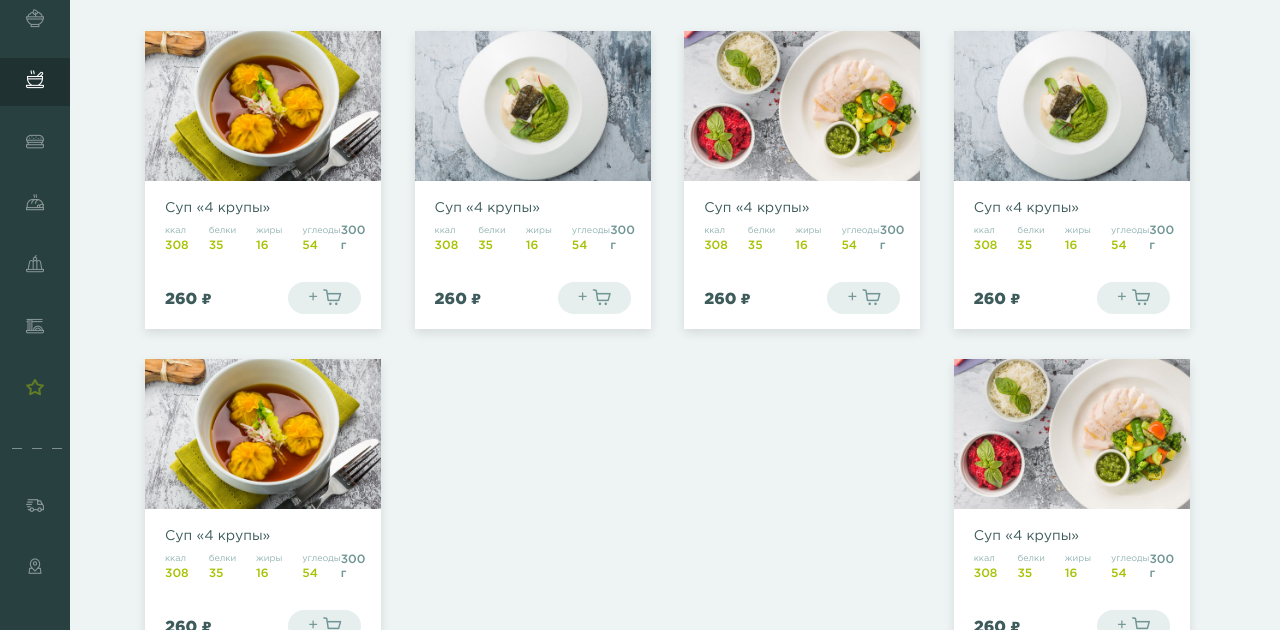
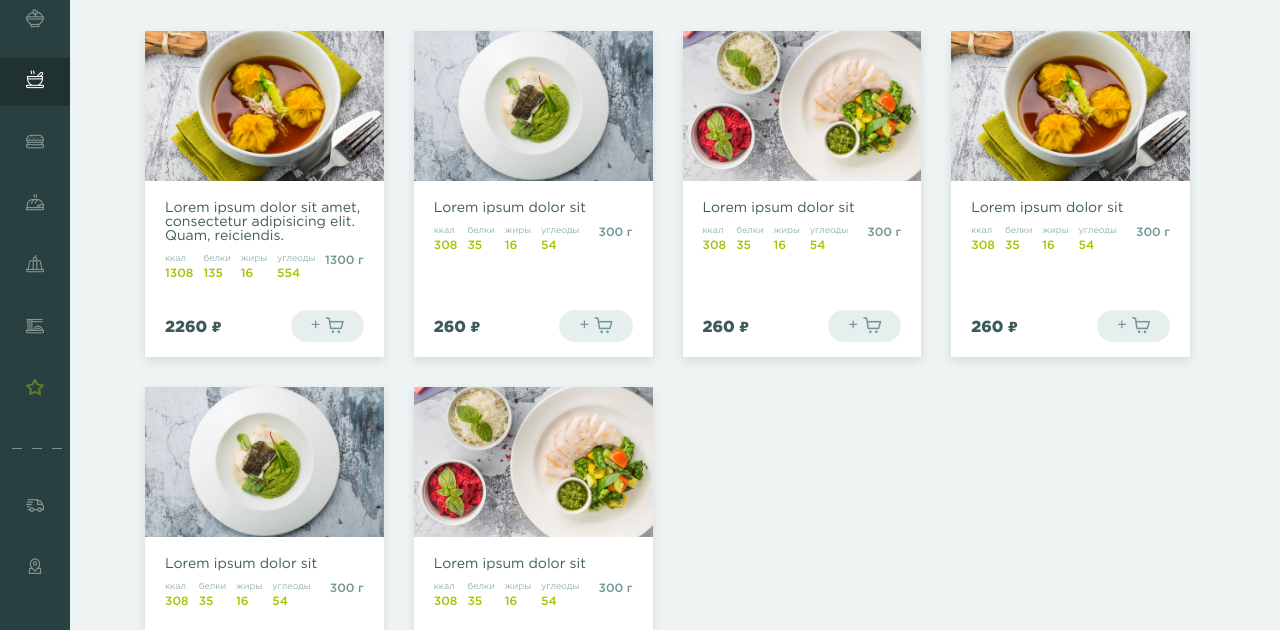
Before and after one commit to atokelio3/naparah_local, a website: page catalog.html in a window 1280 px wide. Shown: the part 170-800 px from the top of the page. Drawn offline with Linux system fonts and the light colour scheme; files whose address does not match are found by name; a web font is replaced by a local one.

Commit message:
layout catalog

```diff
--- a/catalog.html
+++ b/catalog.html
@@ -228,12 +228,52 @@
           <div class="page-header__desc">8 блюд</div>
         </div>
         <div class="product-list">
-          <div class="product-card">
+          <div class="product-card product-list__product-card">
             <div class="product-card__img" style="background-image: url('static/img/dish1.jpg')"></div>
             <div class="product-card__content">
-              <div class="product-card__info">
-                <div class="product-card__info-left">
-                  <div class="product-card__title">Суп «4 крупы»</div>
+              <div class="product-card__content-top">
+                <div class="product-card__title">Lorem ipsum dolor sit amet, consectetur adipisicing elit. Quam,
+                  reiciendis.
+                </div>
+                <div class="product-card__info">
+                  <div class="product-composition">
+                    <div class="product-composition__item">
+                      <div class="product-composition__title">ккал</div>
+                      <div class="product-composition__value">1308</div>
+                    </div>
+                    <div class="product-composition__item">
+                      <div class="product-composition__title">белки</div>
+                      <div class="product-composition__value">135</div>
+                    </div>
+                    <div class="product-composition__item">
+                      <div class="product-composition__title">жиры</div>
+                      <div class="product-composition__value">16</div>
+                    </div>
+                    <div class="product-composition__item">
+                      <div class="product-composition__title">углеоды</div>
+                      <div class="product-composition__value">554</div>
+                    </div>
+                  </div>
+                  <div class="product-card__weight">1300 г</div>
+                </div>
+              </div>
+              <div class="product-card__content-bottom">
+                <div class="product-card__price">2260 <span>&#8381;</span></div>
+                <button type="button" class="button button--secondary product-card__button">
+                  <span class="product-card__button-plus">+</span>
+                  <span class="product-card__button-icon">
+                    <span class="icon-cart"></span>
+                  </span>
+                </button>
+              </div>
+            </div>
+          </div>
+          <div class="product-card product-list__product-card">
+            <div class="product-card__img" style="background-image: url('static/img/dish2.jpg')"></div>
+            <div class="product-card__content">
+              <div class="product-card__content-top">
+                <div class="product-card__title">Lorem ipsum dolor sit</div>
+                <div class="product-card__info">
                   <div class="product-composition">
                     <div class="product-composition__item">
                       <div class="product-composition__title">ккал</div>
@@ -252,12 +292,10 @@
                       <div class="product-composition__value">54</div>
                     </div>
                   </div>
-                </div>
-                <div class="product-card__info-right">
                   <div class="product-card__weight">300 г</div>
                 </div>
               </div>
-              <div class="product-card__bottom">
+              <div class="product-card__content-bottom">
                 <div class="product-card__price">260 <span>&#8381;</span></div>
                 <button type="button" class="button button--secondary product-card__button">
                   <span class="product-card__button-plus">+</span>
@@ -268,12 +306,12 @@
               </div>
             </div>
           </div>
-          <div class="product-card">
-            <div class="product-card__img" style="background-image: url('static/img/dish2.jpg')"></div>
+          <div class="product-card product-list__product-card">
+            <div class="product-card__img" style="background-image: url('static/img/dish3.jpg')"></div>
             <div class="product-card__content">
-              <div class="product-card__info">
-                <div class="product-card__info-left">
-                  <div class="product-card__title">Суп «4 крупы»</div>
+              <div class="product-card__content-top">
+                <div class="product-card__title">Lorem ipsum dolor sit</div>
+                <div class="product-card__info">
                   <div class="product-composition">
                     <div class="product-composition__item">
                       <div class="product-composition__title">ккал</div>
@@ -292,12 +330,10 @@
                       <div class="product-composition__value">54</div>
                     </div>
                   </div>
-                </div>
-                <div class="product-card__info-right">
                   <div class="product-card__weight">300 г</div>
                 </div>
               </div>
-              <div class="product-card__bottom">
+              <div class="product-card__content-bottom">
                 <div class="product-card__price">260 <span>&#8381;</span></div>
                 <button type="button" class="button button--secondary product-card__button">
                   <span class="product-card__button-plus">+</span>
@@ -308,12 +344,12 @@
               </div>
             </div>
           </div>
-          <div class="product-card">
-            <div class="product-card__img" style="background-image: url('static/img/dish3.jpg')"></div>
+          <div class="product-card product-list__product-card">
+            <div class="product-card__img" style="background-image: url('static/img/dish1.jpg')"></div>
             <div class="product-card__content">
-              <div class="product-card__info">
-                <div class="product-card__info-left">
-                  <div class="product-card__title">Суп «4 крупы»</div>
+              <div class="product-card__content-top">
+                <div class="product-card__title">Lorem ipsum dolor sit</div>
+                <div class="product-card__info">
                   <div class="product-composition">
                     <div class="product-composition__item">
                       <div class="product-composition__title">ккал</div>
@@ -332,12 +368,10 @@
                       <div class="product-composition__value">54</div>
                     </div>
                   </div>
-                </div>
-                <div class="product-card__info-right">
                   <div class="product-card__weight">300 г</div>
                 </div>
               </div>
-              <div class="product-card__bottom">
+              <div class="product-card__content-bottom">
                 <div class="product-card__price">260 <span>&#8381;</span></div>
                 <button type="button" class="button button--secondary product-card__button">
                   <span class="product-card__button-plus">+</span>
@@ -348,12 +382,12 @@
               </div>
             </div>
           </div>
-          <div class="product-card">
+          <div class="product-card product-list__product-card">
             <div class="product-card__img" style="background-image: url('static/img/dish2.jpg')"></div>
             <div class="product-card__content">
-              <div class="product-card__info">
-                <div class="product-card__info-left">
-                  <div class="product-card__title">Суп «4 крупы»</div>
+              <div class="product-card__content-top">
+                <div class="product-card__title">Lorem ipsum dolor sit</div>
+                <div class="product-card__info">
                   <div class="product-composition">
                     <div class="product-composition__item">
                       <div class="product-composition__title">ккал</div>
@@ -372,12 +406,10 @@
                       <div class="product-composition__value">54</div>
                     </div>
                   </div>
-                </div>
-                <div class="product-card__info-right">
                   <div class="product-card__weight">300 г</div>
                 </div>
               </div>
-              <div class="product-card__bottom">
+              <div class="product-card__content-bottom">
                 <div class="product-card__price">260 <span>&#8381;</span></div>
                 <button type="button" class="button button--secondary product-card__button">
                   <span class="product-card__button-plus">+</span>
@@ -388,12 +420,12 @@
               </div>
             </div>
           </div>
-          <div class="product-card">
-            <div class="product-card__img" style="background-image: url('static/img/dish1.jpg')"></div>
+          <div class="product-card product-list__product-card">
+            <div class="product-card__img" style="background-image: url('static/img/dish3.jpg')"></div>
             <div class="product-card__content">
-              <div class="product-card__info">
-                <div class="product-card__info-left">
-                  <div class="product-card__title">Суп «4 крупы»</div>
+              <div class="product-card__content-top">
+                <div class="product-card__title">Lorem ipsum dolor sit</div>
+                <div class="product-card__info">
                   <div class="product-composition">
                     <div class="product-composition__item">
                       <div class="product-composition__title">ккал</div>
@@ -412,52 +444,10 @@
                       <div class="product-composition__value">54</div>
                     </div>
                   </div>
-                </div>
-                <div class="product-card__info-right">
                   <div class="product-card__weight">300 г</div>
                 </div>
               </div>
-              <div class="product-card__bottom">
-                <div class="product-card__price">260 <span>&#8381;</span></div>
-                <button type="button" class="button button--secondary product-card__button">
-                  <span class="product-card__button-plus">+</span>
-                  <span class="product-card__button-icon">
-                    <span class="icon-cart"></span>
-                  </span>
-                </button>
-              </div>
-            </div>
-          </div>
-          <div class="product-card">
-            <div class="product-card__img" style="background-image: url('static/img/dish3.jpg')"></div>
-            <div class="product-card__content">
-              <div class="product-card__info">
-                <div class="product-card__info-left">
-                  <div class="product-card__title">Суп «4 крупы»</div>
-                  <div class="product-composition">
-                    <div class="product-composition__item">
-                      <div class="product-composition__title">ккал</div>
-                      <div class="product-composition__value">308</div>
-                    </div>
-                    <div class="product-composition__item">
-                      <div class="product-composition__title">белки</div>
-                      <div class="product-composition__value">35</div>
-                    </div>
-                    <div class="product-composition__item">
-                      <div class="product-composition__title">жиры</div>
-                      <div class="product-composition__value">16</div>
-                    </div>
-                    <div class="product-composition__item">
-                      <div class="product-composition__title">углеоды</div>
-                      <div class="product-composition__value">54</div>
-                    </div>
-                  </div>
-                </div>
-                <div class="product-card__info-right">
-                  <div class="product-card__weight">300 г</div>
-                </div>
-              </div>
-              <div class="product-card__bottom">
+              <div class="product-card__content-bottom">
                 <div class="product-card__price">260 <span>&#8381;</span></div>
                 <button type="button" class="button button--secondary product-card__button">
                   <span class="product-card__button-plus">+</span>
--- a/gulp/blocks/product-card/_product-card.scss
+++ b/gulp/blocks/product-card/_product-card.scss
@@ -1,20 +1,7 @@
 .product-card {
   position: relative;
   box-shadow: 0 4px 10px rgba(0, 0, 0, 0.1);
-  margin-bottom: 20px;
-
-  @media (min-width: $screen-md) {
-    margin-bottom: 30px;
-    width: calc(50% - 15px);
-  }
-
-  @media (min-width: $screen-lg) {
-    width: calc(33.33% - 20px);
-  }
-
-  @media (min-width: $screen-xl) {
-    width: calc(25% - 25px);
-  }
+  background-color: $color-white;
 
   &__img {
     height: 150px;
@@ -24,8 +11,16 @@
   }
 
   &__content {
+    display: flex;
+    flex-direction: column;
+    justify-content: space-between;
+    position: relative;
+    height: calc(100% - 150px);
     padding: 20px 20px 15px;
-    background-color: $color-white;
+  }
+
+  &__content-top {
+    margin-bottom: 30px;
   }
 
   &__title {
@@ -44,15 +39,9 @@
   &__info {
     display: flex;
     justify-content: space-between;
-    margin-bottom: 30px;
   }
 
-  &__info-right {
-    display: flex;
-    align-items: flex-end;
-  }
-
-  &__bottom {
+  &__content-bottom {
     display: flex;
     justify-content: space-between;
     align-items: center;
--- a/gulp/blocks/product-list/_product-list.scss
+++ b/gulp/blocks/product-list/_product-list.scss
@@ -3,7 +3,65 @@
   @media (min-width: $screen-md) {
     display: flex;
     flex-wrap: wrap;
-    justify-content: space-between;
+  }
+
+  &__product-card {
+    margin-bottom: 20px;
+
+    @media (min-width: $screen-md) {
+      width: calc(50% - 15px);
+      margin-bottom: 30px;
+      margin-right: 30px;
+
+      &:nth-child(2n) {
+        margin-right: 0;
+      }
+
+    }
+
+    @media (min-width: $screen-lg) {
+      width: calc(33.33% - 20px);
+
+      &:nth-child(2n) {
+        margin-right: 30px;
+      }
+
+      &:nth-child(3n+3) {
+        margin-right: 0;
+      }
+
+    }
+
+    @media (min-width: $screen-xl) {
+      width: calc(25% - 22.5px);
+
+      &:nth-child(3n+3) {
+        margin-right: 30px;
+      }
+
+      &:nth-child(4n+4) {
+        margin-right: 0;
+      }
+
+    }
+
+  }
+
+  .product-composition__item {
+
+    @media (min-width: $screen-lg) {
+      margin-right: 10px;
+
+      &:last-child {
+        margin-right: 0;
+      }
+
+    }
+
+    @media (min-width: $screen-xxl) {
+      margin-right: 20px;
+    }
+
   }
 
 }
--- a/gulp/blocks/text-field/_text-field.scss
+++ b/gulp/blocks/text-field/_text-field.scss
@@ -25,8 +25,9 @@
   &__error-message {
     display: none;
     position: absolute;
-    bottom: -22px;
     right: 0;
+    padding-top: 5px;
+    text-align: right;
     font-size: 0.8571rem;
     color: $color-error;
   }
--- a/gulp/main.scss
+++ b/gulp/main.scss
@@ -15,6 +15,7 @@
 @import "blocks/desc-ul/desc-ul";
 @import "blocks/link/link";
 @import "blocks/dropdown/dropdown";
+@import "blocks/product-composition/product-composition";
 @import "blocks/modal/modal";
 @import "blocks/login-form/login-form";
 @import "blocks/main-title/main-title";
@@ -33,4 +34,3 @@
 @import "blocks/page-header/page-header";
 @import "blocks/product-list/product-list";
 @import "blocks/product-card/product-card";
-@import "blocks/product-composition/product-composition";
```
Also changed, not shown: static/css/main.css.
